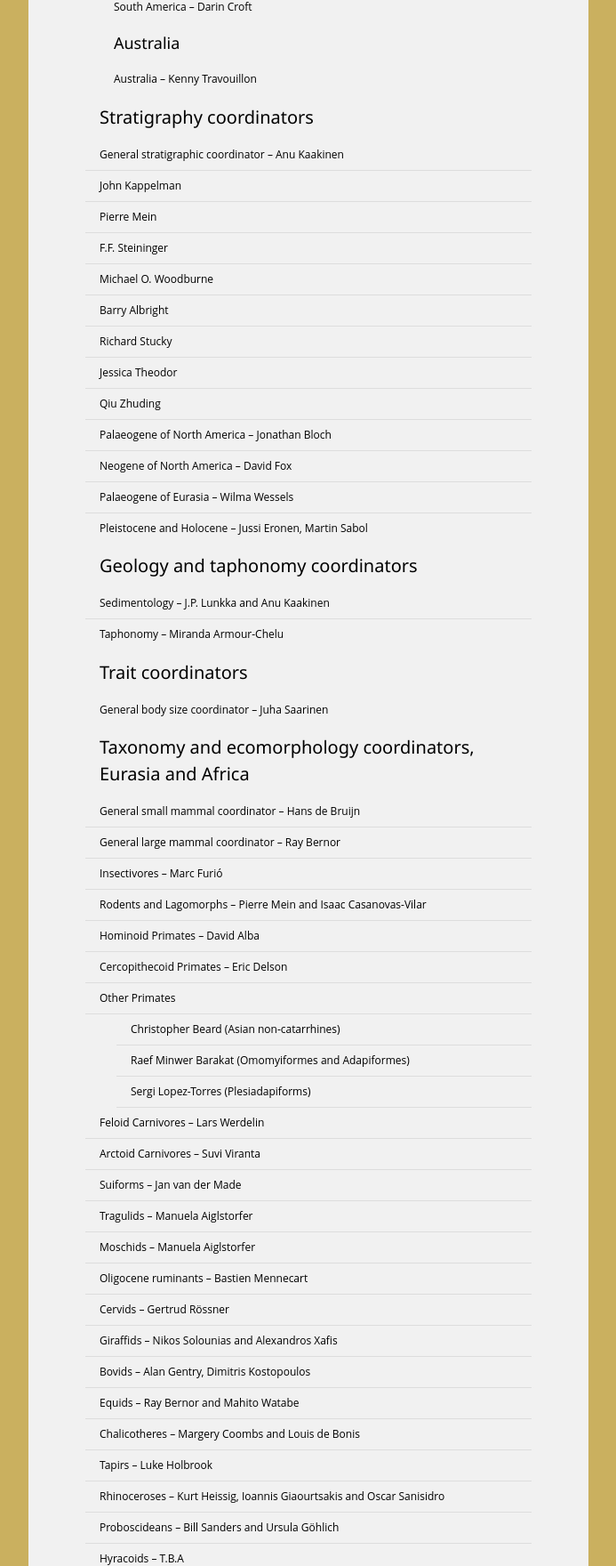
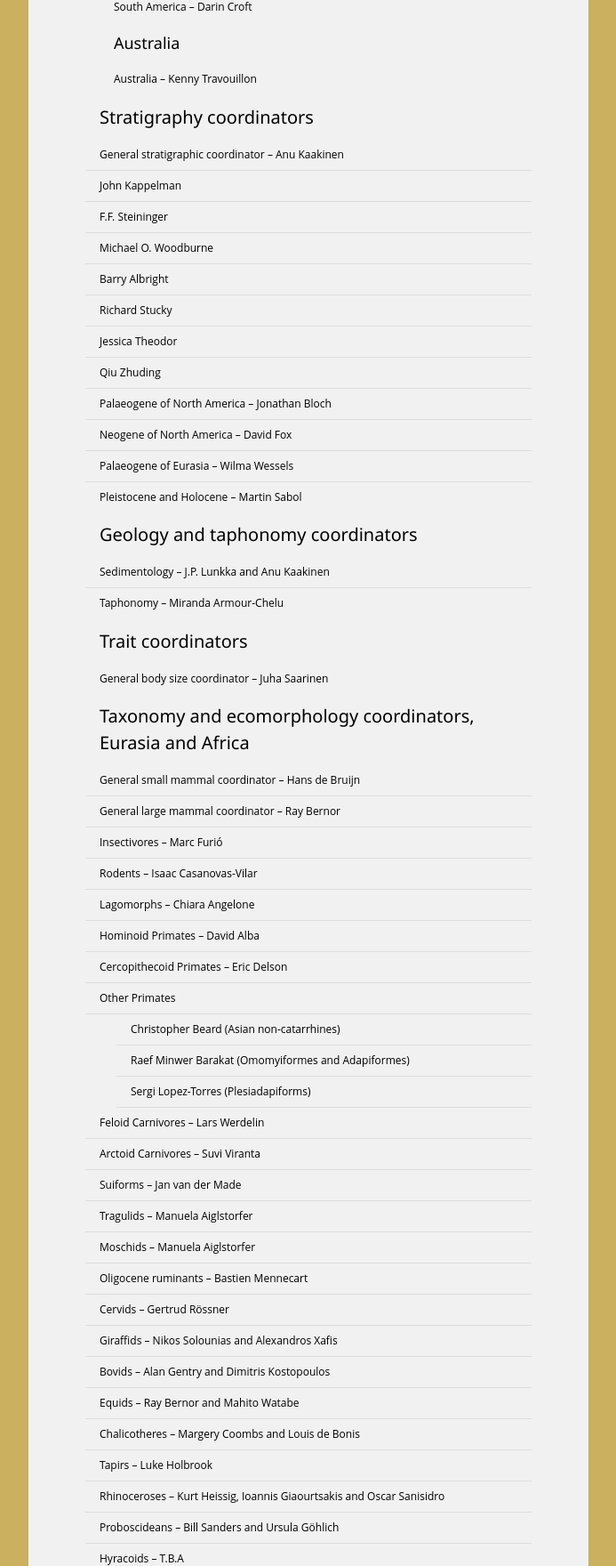
Before and after one commit to karilint/new_and_old_worlds, a Django app: template now/templates/board.html in a window 1280 px wide. Shown: the part 1713-3473 px from the top of the page at 89% size, without its empty margins (293-986 px from the left). Run offline with Django 3.2, Linux system fonts and the light colour scheme; the template is opened without the code that fills it, so the values that code supplies are empty; some libraries are stand-ins or nearby versions.

Commit message:
added Chiara Angelone, edited Pierre Mein

```diff
--- a/now/templates/board.html
+++ b/now/templates/board.html
@@ -51,7 +51,7 @@ NOW - Fossil Mammal Database - Advisory Board
       <h4>Emeritus Board</h4>
     </header>
     <ul class="w3-ul">
-      <li>Pierre-Olivier Antoine, Elmar Heizmann, Christine Janis, Jordi Agust&iacute;, Sevket Sen, George Koufos, Constantin Doukas, Tony Barnosky, Mikael Fortelius, Peter Andrews, Lorenzo Rook</li>
+      <li>Pierre-Olivier Antoine, Elmar Heizmann, Christine Janis, Jordi Agust&iacute;, Sevket Sen, George Koufos, Constantin Doukas, Tony Barnosky, Mikael Fortelius, Peter Andrews, Lorenzo Rook, Pierre Mein</li>
     </ul>
   </section>
   <section class="w3-container" id="RegionalCoordinators">
@@ -124,7 +124,6 @@ NOW - Fossil Mammal Database - Advisory Board
     <ul class="w3-ul">
       <li>General stratigraphic coordinator &ndash; Anu Kaakinen</li>
       <li>John Kappelman</li>
-      <li>Pierre Mein</li>
       <li>F.F. Steininger</li>
       <li>Michael O. Woodburne</li>
       <li>Barry Albright</li>
@@ -134,7 +133,7 @@ NOW - Fossil Mammal Database - Advisory Board
       <li>Palaeogene of North America &ndash; Jonathan Bloch</li>
       <li>Neogene of North America &ndash; David Fox</li>
       <li>Palaeogene of Eurasia &ndash; Wilma Wessels</li>
-      <li>Pleistocene and Holocene &ndash; Jussi Eronen, Martin Sabol</li>
+      <li>Pleistocene and Holocene &ndash; Martin Sabol</li>
     </ul>
   </section>
   <section class="w3-container" id="GeologyandTaphonomy">
@@ -162,7 +161,8 @@ NOW - Fossil Mammal Database - Advisory Board
       <li>General small mammal coordinator &ndash; Hans de Bruijn</li>
       <li>General large mammal coordinator &ndash; Ray Bernor</li>
       <li>Insectivores &ndash; Marc Furi&oacute;</li>
-      <li>Rodents and Lagomorphs &ndash; Pierre Mein and Isaac Casanovas-Vilar</li>
+      <li>Rodents &ndash; Isaac Casanovas-Vilar</li>
+      <li>Lagomorphs &ndash; Chiara Angelone</li>
       <li>Hominoid Primates &ndash; David Alba</li>
       <li>Cercopithecoid Primates &ndash; Eric Delson</li>
       <li>Other Primates</li>
@@ -177,7 +177,7 @@ NOW - Fossil Mammal Database - Advisory Board
       <li>Oligocene ruminants &ndash; Bastien Mennecart</li>
       <li>Cervids &ndash; Gertrud R&ouml;ssner</li>
       <li>Giraffids &ndash; Nikos Solounias and Alexandros Xafis</li>
-      <li>Bovids &ndash; Alan Gentry, Dimitris Kostopoulos</li>
+      <li>Bovids &ndash; Alan Gentry and Dimitris Kostopoulos</li>
       <li>Equids &ndash; Ray Bernor and Mahito Watabe</li>
       <li>Chalicotheres &ndash; Margery Coombs and Louis de Bonis</li>
       <li>Tapirs &ndash; Luke Holbrook</li>
```
